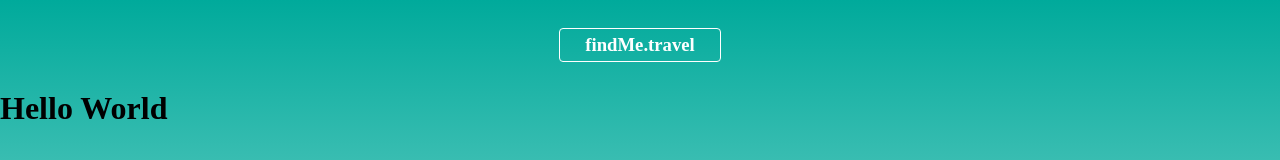
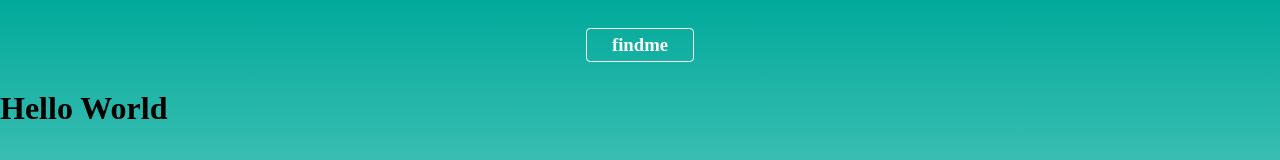
Before and after one commit to elcarpios/find-me, a React (Vite) app: page / in a window 1280 px wide. Shown: the top 160 px of the page. Built offline with nearby package versions, Linux system fonts and the light colour scheme.

Commit message:
Change title, favicon, and rename plan to planner page

```diff
--- a/index.html
+++ b/index.html
@@ -4,7 +4,7 @@
     <meta charset="UTF-8" />
     <link rel="icon" type="image/svg+xml" href="assets/favicon.svg" />
     <meta name="viewport" content="width=device-width, initial-scale=1.0" />
-    <title>Vite App</title>
+    <title>findme</title>
   </head>
   <body>
     <div id="root"></div>
--- a/src/App.jsx
+++ b/src/App.jsx
@@ -10,7 +10,7 @@
 import 'styles/App.css';
 
 const Home = React.lazy(() => import('pages/Home'));
-const Plan = React.lazy(() => import('pages/Plan'));
+const Planner = React.lazy(() => import('pages/Planner'));
 const PageNotFound = React.lazy(() => import('pages/PageNotFound'));
 
 const App = () => {
@@ -19,7 +19,7 @@
       <Suspense fallback={<DefaultLayout><Loader /></DefaultLayout>}>
         <Switch>
           <RouteWrapper exact path={ROUTES.home} component={Home} />
-          <RouteWrapper exact path={ROUTES.plan} component={Plan} layout={Overlay}/>
+          <RouteWrapper exact path={ROUTES.planner} component={Planner} layout={Overlay}/>
           <RouteWrapper path={ROUTES.all} component={PageNotFound} />
         </Switch>
       </Suspense>
--- a/src/components/common/Header/index.jsx
+++ b/src/components/common/Header/index.jsx
@@ -26,7 +26,7 @@
     <StyledHeader>
       <Link to={ROUTES.home}>
         <StyledPill>
-          findMe.travel
+          findme
         </StyledPill>
       </Link>
     </StyledHeader>
--- a/src/components/common/NavBar/index.jsx
+++ b/src/components/common/NavBar/index.jsx
@@ -24,7 +24,7 @@
         </svg>
         <div>Explore</div>
       </a>
-      <Link to={ROUTES.plan}>
+      <Link to={ROUTES.planner}>
         <svg width="26" height="26" viewBox="0 0 26 28" fill="none" xmlns="http://www.w3.org/2000/svg">
           <path d="M20.75 25.9436H3.25C1.86929 25.9436 0.75 24.8062 0.75 23.4032V5.62097C0.75 4.21799 1.86929 3.08065 3.25 3.08065H5.75V0.540329H8.25V3.08065H15.75V0.540329H18.25V3.08065H20.75C22.1307 3.08065 23.25 4.21799 23.25 5.62097V23.4032C23.25 24.8062 22.1307 25.9436 20.75 25.9436ZM3.25 10.7016V23.4032H20.75V10.7016H3.25ZM3.25 5.62097V8.1613H20.75V5.62097H3.25ZM18.25 20.8629H15.75V18.3226H18.25V20.8629ZM13.25 20.8629H10.75V18.3226H13.25V20.8629ZM8.25 20.8629H5.75V18.3226H8.25V20.8629ZM18.25 15.7823H15.75V13.2419H18.25V15.7823ZM13.25 15.7823H10.75V13.2419H13.25V15.7823ZM8.25 15.7823H5.75V13.2419H8.25V15.7823Z" fill="#00AA9B"/>
         </svg>
--- a/src/constants/routes.js
+++ b/src/constants/routes.js
@@ -1,5 +1,5 @@
 export const ROUTES = {
   all: '*',
   home: '/',
-  plan: '/plan'
+  planner: '/planner'
 };
--- a/src/pages/Plan/index.jsx
+++ b/src/pages/Planner/index.jsx
@@ -29,7 +29,7 @@
       },
       buttonText: {
         apply: 'Add',
-        cancel: 'Remove'
+        cancel: 'Clear'
       },
       setup: picker => {
         picker.on('selected', (startDay, endDay) => {
@@ -42,7 +42,7 @@
 
     pickerInstance.clearSelection();
 
-    return pickerInstance.destroy;
+    return () => pickerInstance.destroy();
   }, []);
 
   return (
```
Also changed, not shown: public/assets/favicon.svg, src/pages/Planner/styles.js (renamed from src/pages/Plan/styles.js).
